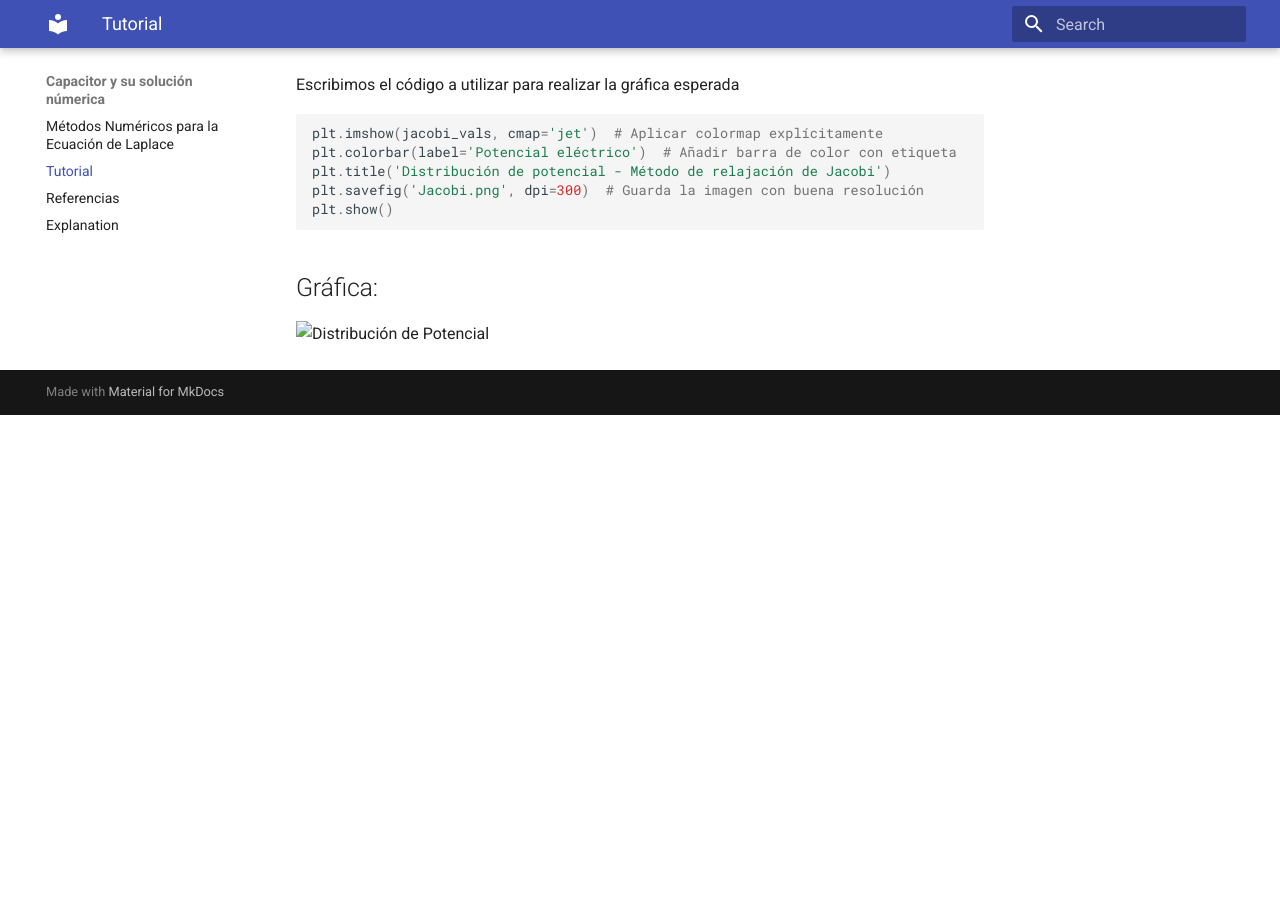
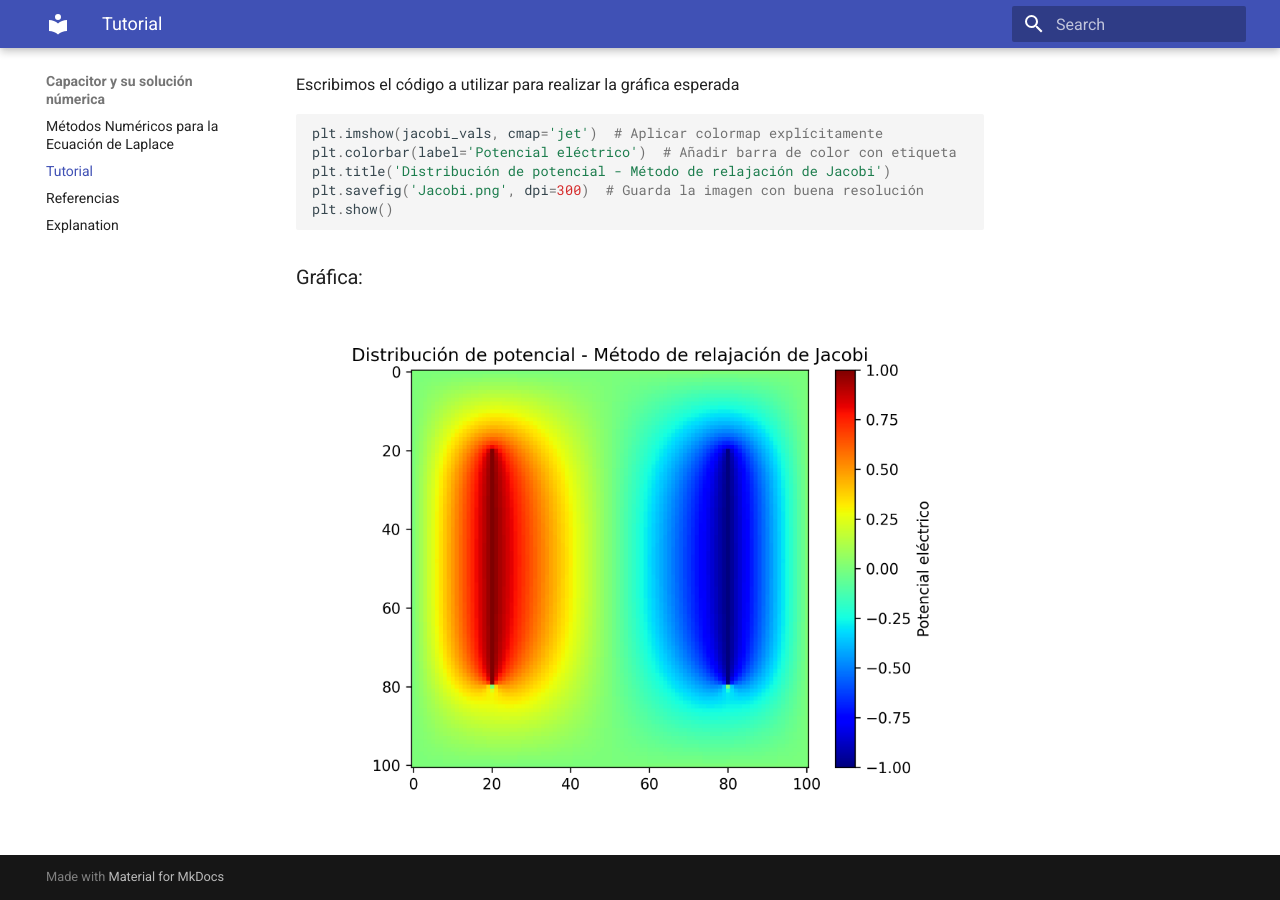
Before and after one commit to Robertvon9014/Electrostatica, an MkDocs documentation site: the page built from docs/tutorials.md, in a window 1280 px wide and 900 px high, scrolled down 2346 px. Built offline with MkDocs 1.6.1 and Material for MkDocs 9.7.7, drawn with Linux system fonts in a browser that asks for light colours; before the commit the page ends 2761 px from its top, so only the background shows below that.

Commit message:
Corigiendo enlace de imagen

````diff
--- a/docs/tutorials.md
+++ b/docs/tutorials.md
@@ -103,5 +103,5 @@ plt.savefig('Jacobi.png', dpi=300)  # Guarda la imagen con buena resolución
 plt.show()
 ```
 
-## Gráfica:
-![Distribución de Potencial](jacobi.png)
+### Gráfica:
+![Distribución de Potencial](Jacobi.png)
````
